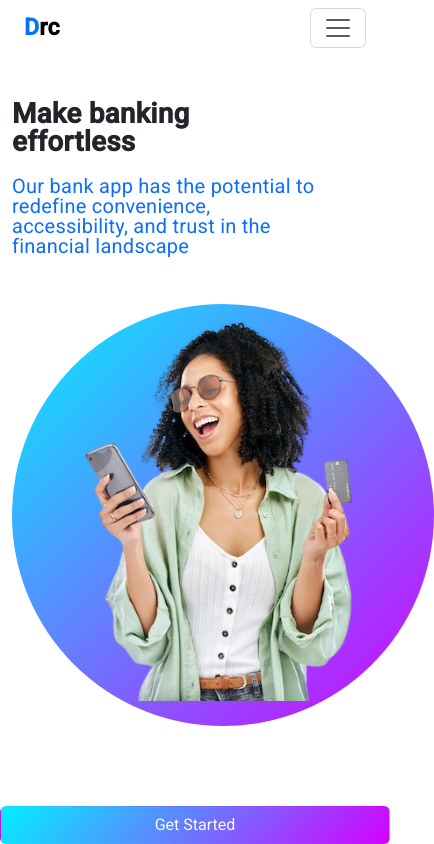
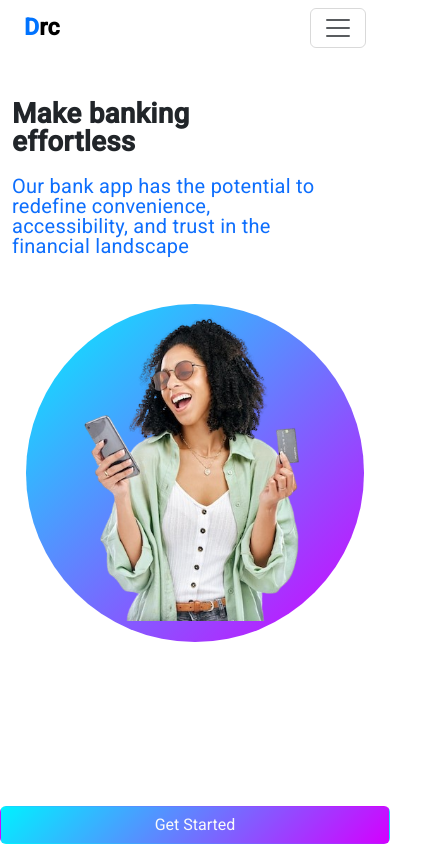
Before and after one commit to josephadeshola/Bank-App, an Angular app: page / in a window 390 px wide. Shown: the whole page, 434 px wide, since content can reach past the window. Built offline with nearby package versions, Linux system fonts and the light colour scheme.

Commit message:
code update

```diff
--- a/src/app/navbar/navbar.component.css
+++ b/src/app/navbar/navbar.component.css
@@ -24,12 +24,29 @@ body {
   background: linear-gradient(135deg, #00f1ff, #d400ff);
 }
 
+@media screen and (max-width: 600px) {
+    .image-circle {
+        margin-top: 10px;
+        border: 2px solid linear-gradient(135deg, #00f1ff, #d400ff) !important ;
+        height: 40vh;
+        width: 40vh;
+        text-align: center;
+        margin: auto;
+        border-radius: 50%;
+        background-color: blue;
+      }
+      .getStarted-btn {
+        bottom: 0px;
+        position: fixed;
+        background: linear-gradient(135deg, #00f1ff, #d400ff);
+      }
+}
 @media (max-width: 688px) {
   .image-circle {
     margin-top: 10px;
     border: 2px solid linear-gradient(135deg, #00f1ff, #d400ff) !important ;
-    height: 50vh;
-    width: 50vh;
+    height: 40vh;
+    width: 40vh;
     text-align: center;
     margin: auto;
     border-radius: 50%;
@@ -41,3 +58,56 @@ body {
     background: linear-gradient(135deg, #00f1ff, #d400ff);
   }
 }
+
+@media  (max-width: 767px) {
+    .image-circle {
+        margin-top: 10px;
+        border: 2px solid linear-gradient(135deg, #00f1ff, #d400ff) !important ;
+        height: 40vh;
+        width: 40vh;
+        text-align: center;
+        margin: auto;
+        border-radius: 50%;
+        background-color: blue;
+      }
+      .getStarted-btn {
+        bottom: 0px;
+        position: fixed;
+        background: linear-gradient(135deg, #00f1ff, #d400ff);
+      }
+}
+
+@media  (max-width: 480px) {
+    .image-circle {
+        margin-top: 10px;
+        border: 2px solid linear-gradient(135deg, #00f1ff, #d400ff) !important ;
+        height: 40vh;
+        width: 40vh;
+        text-align: center;
+        margin: auto;
+        border-radius: 50%;
+        background-color: blue;
+      }
+      .getStarted-btn {
+        bottom: 0px;
+        position: fixed;
+        background: linear-gradient(135deg, #00f1ff, #d400ff);
+      }
+}
+@media (max-width: 991px) {
+    .image-circle {
+        margin-top: 10px;
+        border: 2px solid linear-gradient(135deg, #00f1ff, #d400ff) !important ;
+        height: 40vh;
+        width: 40vh;
+        text-align: center;
+        margin: auto;
+        border-radius: 50%;
+        background-color: blue;
+      }
+      .getStarted-btn {
+        bottom: 0px;
+        position: fixed;
+        background: linear-gradient(135deg, #00f1ff, #d400ff);
+      }
+}
```
